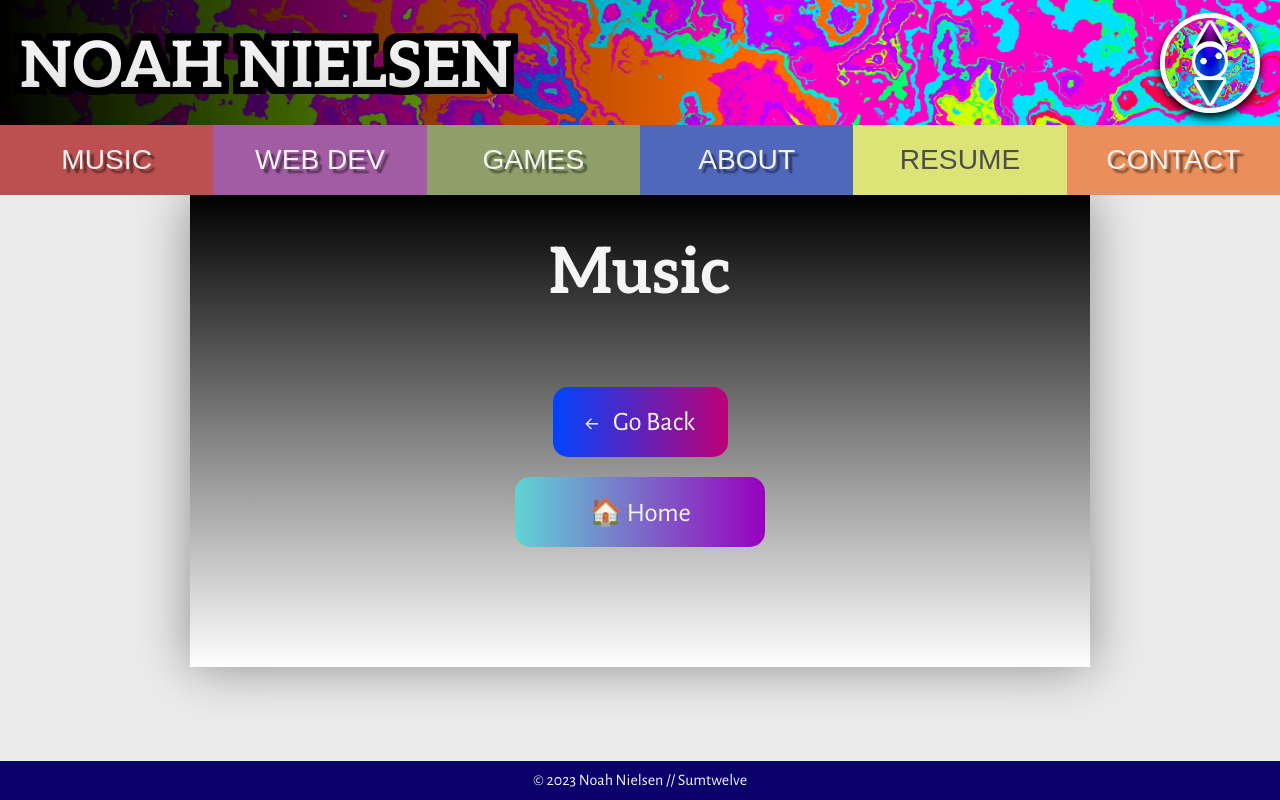
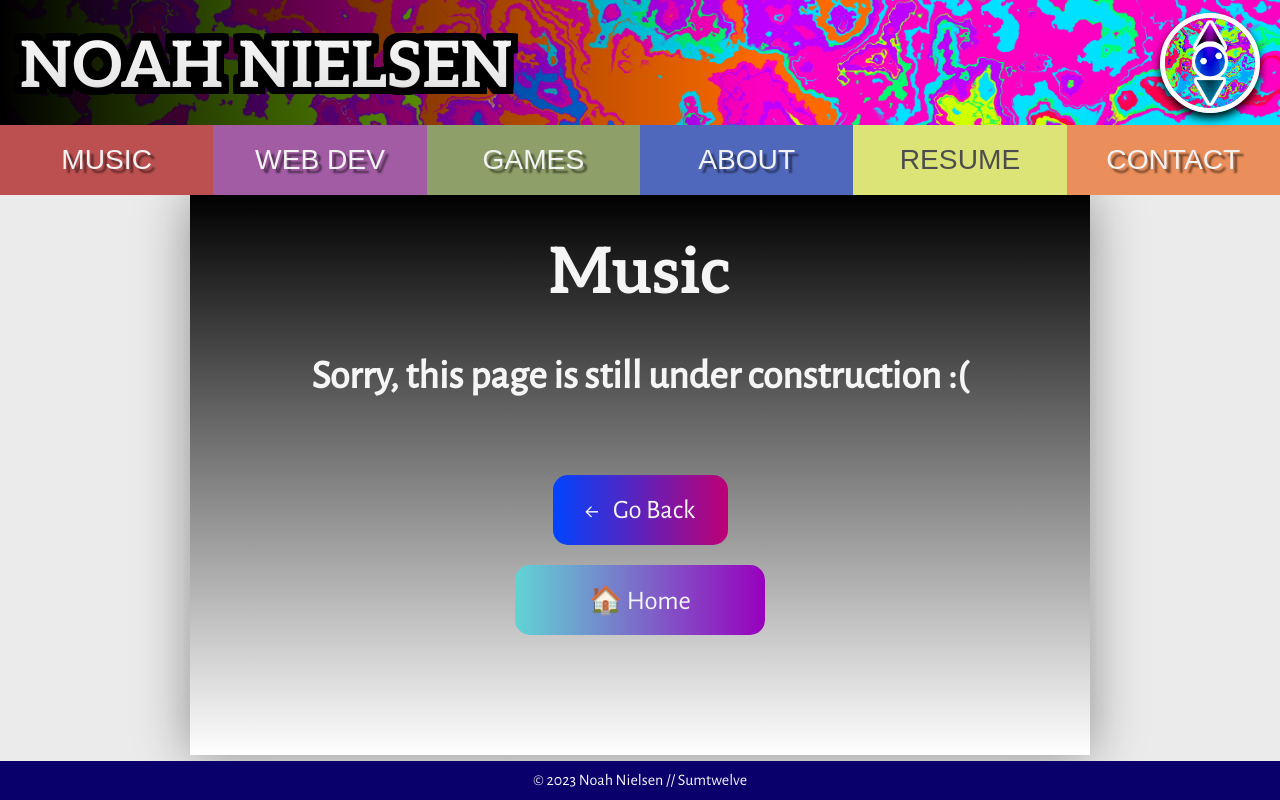
Before and after one commit to Sumtwelve/portfolio, a React (Create React App) app: page /music in a window 1280 px wide. Built offline with nearby package versions, Linux system fonts and the light colour scheme; the HTML template or start-up script is replaced by a standard one; a web font is replaced by a local one.

Commit message:
add in construction message to music and games

```diff
--- a/src/pages/Games.js
+++ b/src/pages/Games.js
@@ -8,6 +8,7 @@ const Games = () => {
     return (
         <main className='subpage-main games-main'>
             <h2>Games</h2>
+            <h3>Sorry, this page is still under construction :(</h3>
             <BackBtn />
         </main>
     )
--- a/src/pages/Music.js
+++ b/src/pages/Music.js
@@ -6,8 +6,9 @@ const Music = () => {
     document.title = "Music // Sumtwelve"
 
     return (
-        <main className='subpage-main music-main'>
+        <main className='subpage-main'>
             <h2>Music</h2>
+            <h3>Sorry, this page is still under construction :(</h3>
             <BackBtn />
         </main>
     )
```
